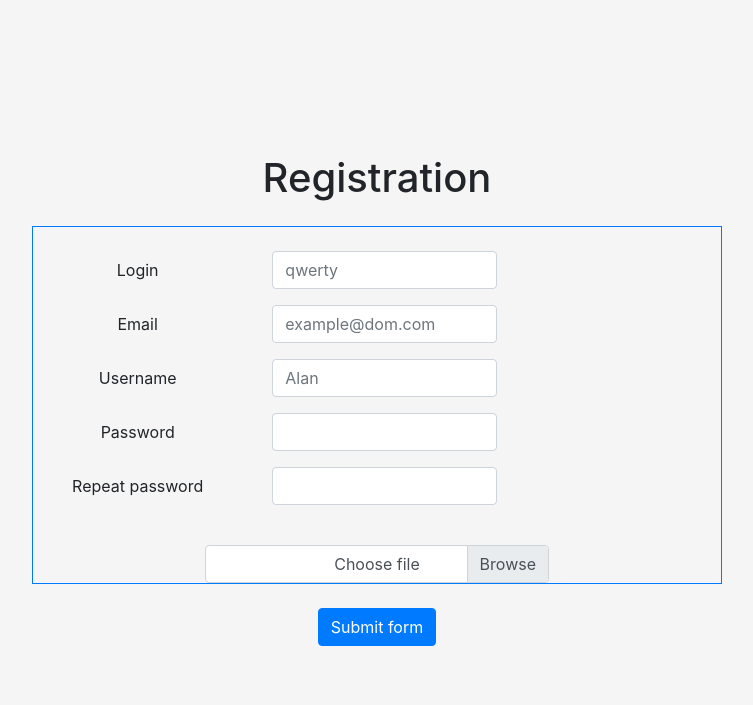
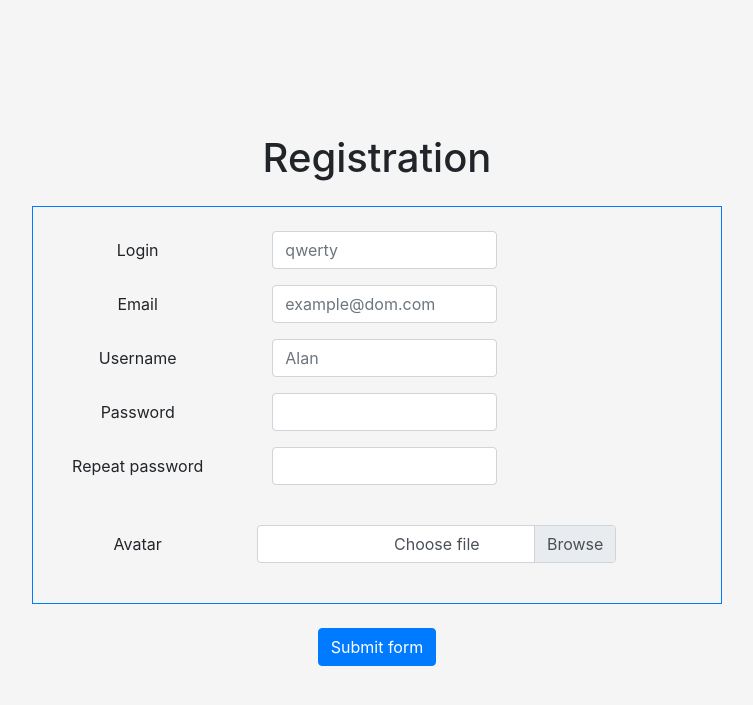
Before and after one commit to Talkytitan5127/CrazyAsker, a Django app: page /signup/ in a window 1280 px wide. Shown: the top 705 px of the page, without its empty margins (263-1016 px from the left). Run offline with Django 3.2, Linux system fonts and the light colour scheme; some libraries are stand-ins or nearby versions.

Commit message:
add avatar text

```diff
--- a/asker/views.py
+++ b/asker/views.py
@@ -37,7 +37,7 @@ def index(request):
                       'questions': questions,
                       'tags': ['aa', 'bb', 'cc', 'dd'],
                       'user': {
-                          'is_authorized': True,
+                          'is_authorized': False,
                       }
                   })
 
--- a/public/templates/register.html
+++ b/public/templates/register.html
@@ -41,9 +41,12 @@
                     </div>
                 </div>
 
-                <div class="custom-file w-50">
-                    <input type="file" class="custom-file-input" id="customFile">
-                    <label class="custom-file-label" for="customFile">Choose file</label>
+                <div class="form-group row">
+                    <label for="repeat_password" class="col-sm-4 col-form-label mb-4">Avatar</label>
+                    <div class="custom-file w-50 clo-sm-8">
+                        <input type="file" class="custom-file-input" id="customFile">
+                        <label class="custom-file-label" for="customFile">Choose file</label>
+                    </div>
                 </div>
             </div>
              <button class="btn btn-primary m-4" type="submit">Submit form</button>
```
Also changed, not shown: public/templates/settings.html (+6 -3 lines).
